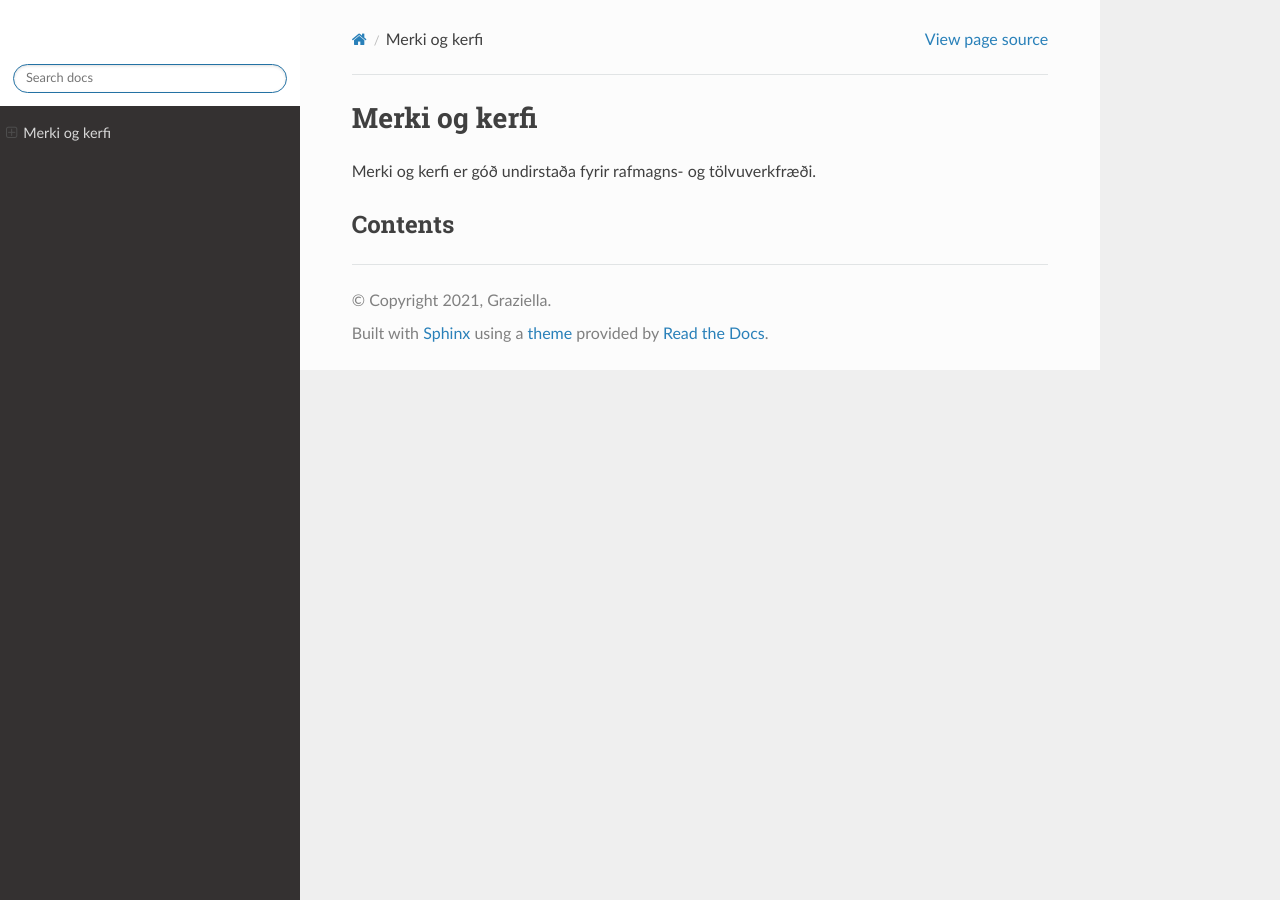
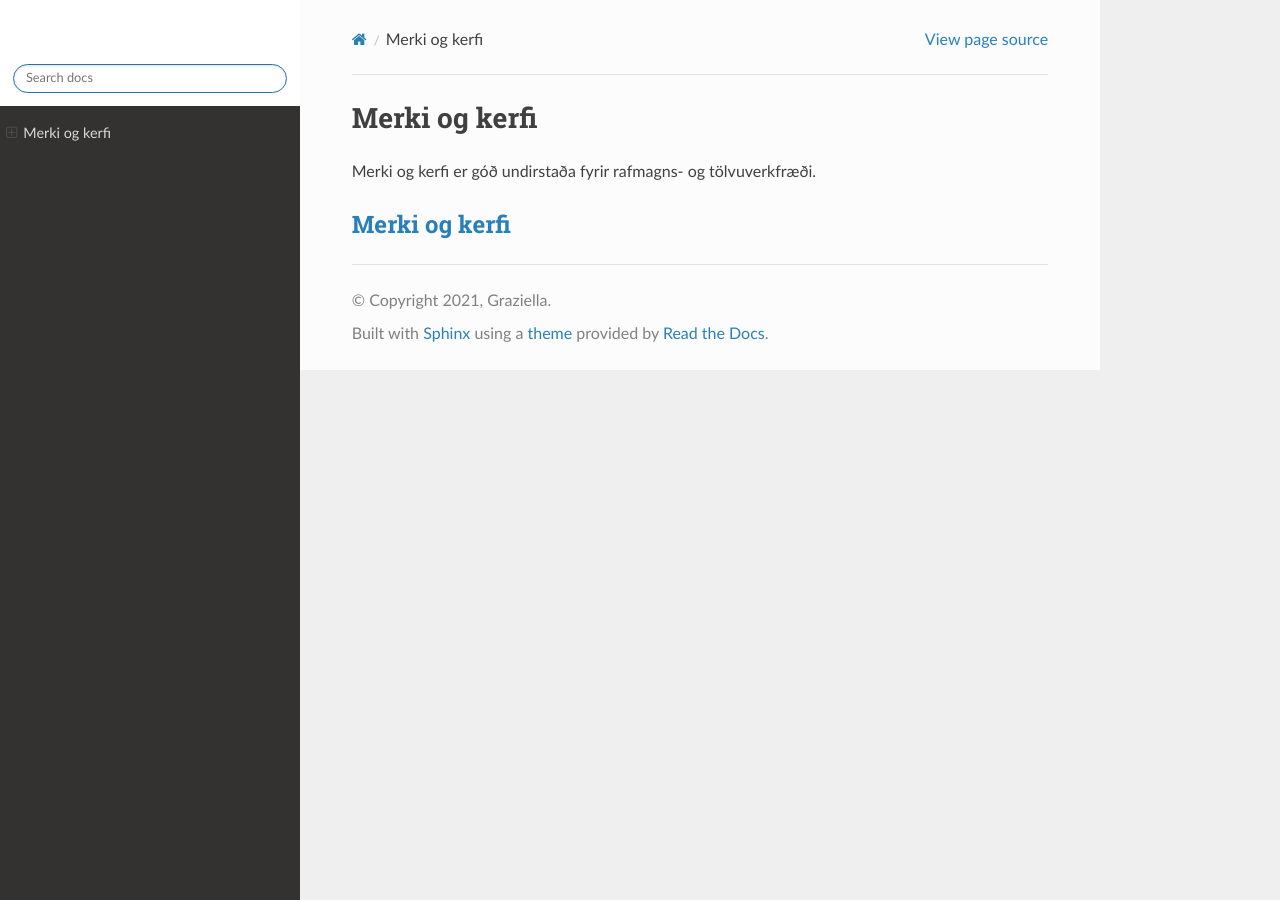
Before and after one commit to CreativeExpert/merkiogkerfi, a Sphinx documentation site: the page built from docs/source/index.rst, in a window 1280 px wide. Built offline with Sphinx 7.4.7 and the Read the Docs theme 2.0.0, drawn with Linux system fonts in a browser that asks for light colours; pages that are not in the unit, such as notebooks, are missing from menus.

Commit message:
Update index.rst

```diff
--- a/docs/source/index.rst
+++ b/docs/source/index.rst
@@ -6,7 +6,7 @@ Merki og kerfi er góð undirstaða fyrir rafmagns- og tölvuverkfræði.
 .. note::
 
 
-Contents
+:doc:`Merki og kerfi`
 --------
 
 .. toctree::
```
